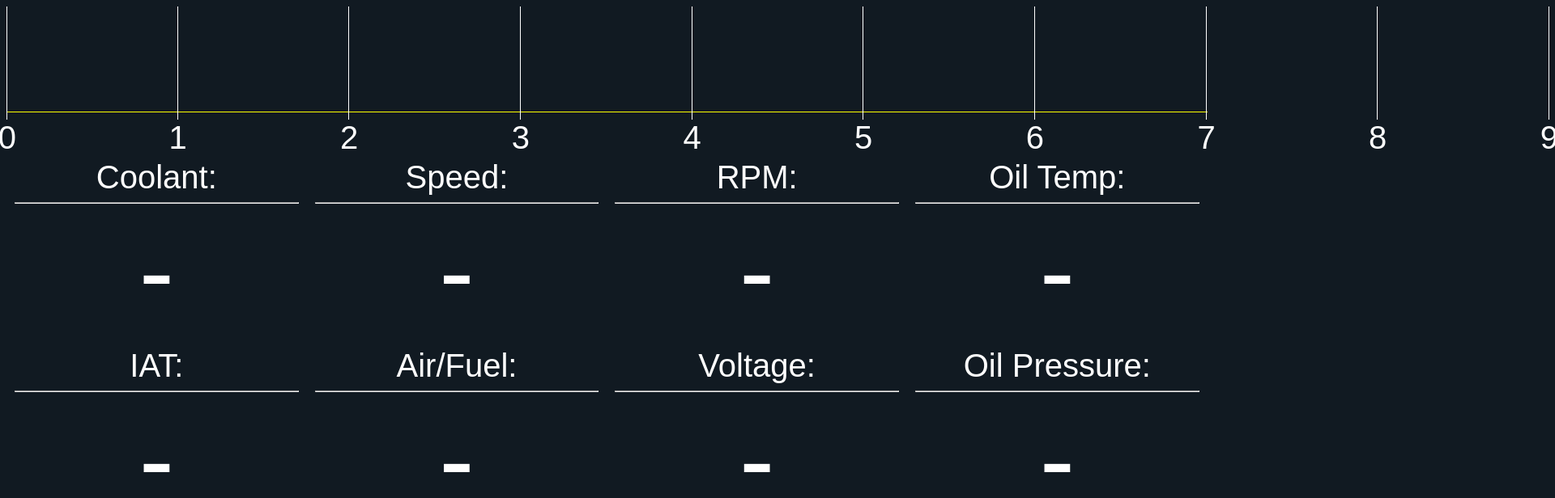
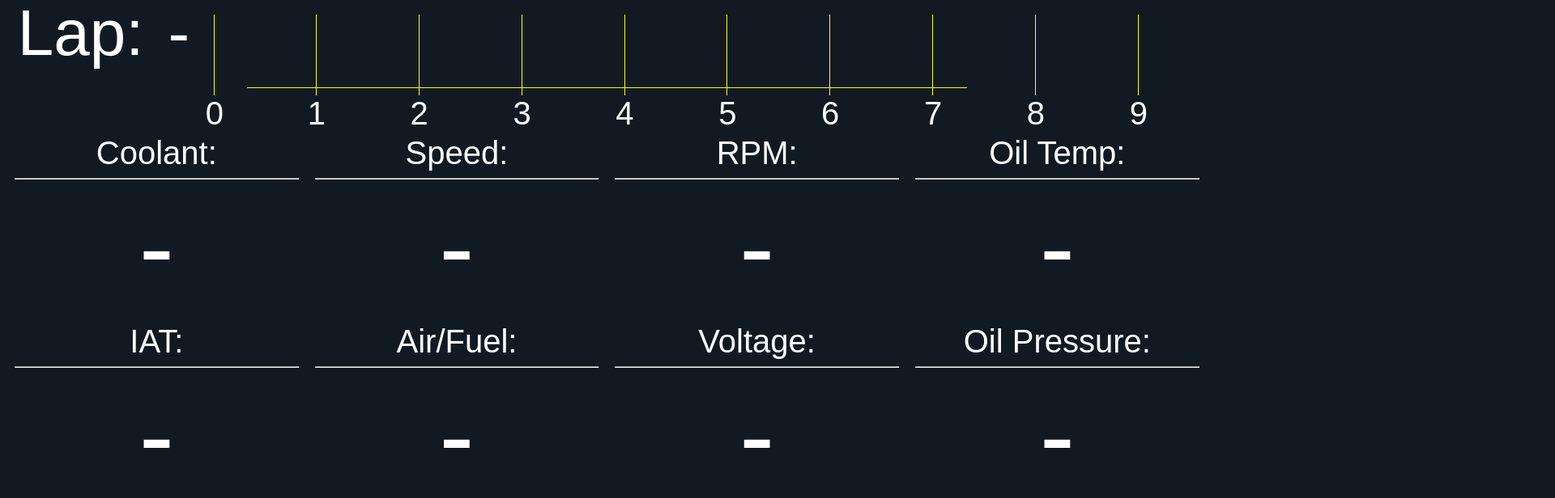
Before and after one commit to Afx31/wt-race-dash, a plain HTML site: page web/LapTimingDisplay/index.html in a window 1280 px wide. Shown: the top 616 px of the page at 81% size, 1920 px wide, since content can reach past the window. Drawn offline with Linux system fonts and the light colour scheme.

Commit message:
feat/lap-timing-ui-display

```diff
--- a/web/DataLoggingDisplay/index.js
+++ b/web/DataLoggingDisplay/index.js
@@ -31,6 +31,7 @@ document.addEventListener('DOMContentLoaded', () => {
   socket.onmessage = function(event) {
     const data = JSON.parse(event.data);
 
+    if (data.Type == 1) {
       rpmBar.style.width = ((data.Rpm / 9000) * 100) + '%';
       rpmNum.textContent = data.Rpm;
       speed.textContent = data.Speed;
@@ -44,5 +45,6 @@ document.addEventListener('DOMContentLoaded', () => {
       lambdaRatio.textContent = data.LambdaRatio;
       oilTemp.textContent = data.OilTemp;
       oilPressure.textContent = data.OilPressure;
+    }
   };
 });
--- a/web/LapTimingDisplay/index.css
+++ b/web/LapTimingDisplay/index.css
@@ -12,45 +12,50 @@ body {
   /* padding: 20px; */
 }
 /* ---------------------------------------------------------------- */
-.top-panel {
+.rpm-bar-panel {
   grid-column: 1 / -1;
   border-bottom: 0.5px solid yellow;
   position: relative;
   margin-bottom: 3rem;
+  width: 60%;
+  margin-left: 20%;
+  margin-right: 20%;
 }
-
 .rpm-bar {
   color: #fff!important;
   background-color: #4CAF50!important;
-  height: 130px; /* 160px pre thousands numbers */
-  width: 0;
+  height: 100px; /* 160px pre thousands numbers, then 130px beofre half size */
+  width: 0%;
+  /* transition: width 0.3s ease-out, background-color 0.3s ease-out; */
 }
-
-.top-panel-thousands-marks {
+.rpm-bar-thousands-marks {
   display: grid;
   grid-template-columns: repeat(9, 1fr);
   position: absolute;
-  min-width: 1905px;
-  width: 1905px;
+  min-width: 1142px; /* 1905px, then 952px for 25% */
+  width: 1142px; /* 1905px */
+  padding-top: 10px;
+  margin-left: 20%;
+  margin-right: 20%;
 }
-
-.grid-item {
-  border-right: .1px solid white;
+.rpm-bar-grid-item {
+  border-right: .1px solid yellow;
   box-sizing: border-box;
-  height: 140px; /* 170px pre thousands numbers */
+  height: 100px; /* 170px pre thousands numbers, then 140px before half size */
   width: 100%;
   position: relative;
 }
-.grid-item-zero {
+.rpm-bar-grid-item-zero {
   position: absolute;
   width: auto;
+  margin-top: 10px; /* This to match `.rpm-bar-thousands-marks {padding-top}`  */
 }
-.grid-item-p {
+.rpm-bar-grid-item-p {
   position: absolute;
   bottom: -45px;
   right: -12px;
 }
-.grid-item p {
+.rpm-bar-grid-item p {
   margin: 0;
   font-size: 40px;
 }
@@ -168,3 +173,39 @@ body {
   font-size: 300px;
   margin: 0;
 }
+
+.info-panel-lap {
+  /* border: 1px solid yellow; */
+  padding: 0px 0px 40px 0px;
+  margin: -150px 280px 20px 0px;
+  height: 68px;
+  width: 100px;
+  display: flex;
+  align-items: center;
+  justify-content: center;
+}
+
+.data-title-lap {
+  font-size: 80px;
+  margin-left: 140px;
+}
+.data-title-lap-count {
+  font-size: 80px;
+  margin-left: 30px;
+}
+
+/* .info-panel-datalogging {
+  border: 1px solid yellow;
+  padding: 0px 0px 40px 0px;
+  margin: -150px 1000px 0px 0px;
+  height: 68px;
+  width: 100px;
+  display: flex;
+  align-items: center;
+  justify-content: center;
+}
+
+.data-title-datalogging {
+  font-size: 40px;
+  margin: 0px;
+} */
--- a/web/LapTimingDisplay/index.html
+++ b/web/LapTimingDisplay/index.html
@@ -8,41 +8,49 @@
   <body>
     <script src="/LapTimingDisplay/index.js"></script>
     <div class="container">
-      <div class="top-panel">
+      <div class="rpm-bar-panel">
         <div id="rpmbar" class="rpm-bar"></div>
       </div>
-      <div class="top-panel-thousands-marks">
-        <div class="grid-item grid-item-zero">
-          <div class='grid-item-p'><p>0</p></div>
+      <div class="rpm-bar-thousands-marks">
+        <div class="rpm-bar-grid-item rpm-bar-grid-item-zero">
+          <div class='rpm-bar-grid-item-p'><p>0</p></div>
         </div>
-        <div class="grid-item">
-          <div class='grid-item-p'><p>1</p></div>
+        <div class="rpm-bar-grid-item">
+          <div class='rpm-bar-grid-item-p'><p>1</p></div>
         </div>
-        <div class="grid-item">
-          <div class='grid-item-p'><p>2</p></div>
+        <div class="rpm-bar-grid-item">
+          <div class='rpm-bar-grid-item-p'><p>2</p></div>
         </div>
-        <div class="grid-item">
-          <div class='grid-item-p'><p>3</p></div>
+        <div class="rpm-bar-grid-item">
+          <div class='rpm-bar-grid-item-p'><p>3</p></div>
         </div>
-        <div class="grid-item">
-          <div class='grid-item-p'><p>4</p></div>
+        <div class="rpm-bar-grid-item">
+          <div class='rpm-bar-grid-item-p'><p>4</p></div>
         </div>
-        <div class="grid-item">
-          <div class='grid-item-p'><p>5</p></div>
+        <div class="rpm-bar-grid-item">
+          <div class='rpm-bar-grid-item-p'><p>5</p></div>
         </div>
-        <div class="grid-item">
-          <div class='grid-item-p'><p>6</p></div>
+        <div class="rpm-bar-grid-item">
+          <div class='rpm-bar-grid-item-p'><p>6</p></div>
         </div>
-        <div class="grid-item">
-          <div class='grid-item-p'><p>7</p></div>
+        <div class="rpm-bar-grid-item">
+          <div class='rpm-bar-grid-item-p'><p>7</p></div>
         </div>
-        <div class="grid-item">
-          <div class='grid-item-p'><p>8</p></div>
+        <div class="rpm-bar-grid-item">
+          <div class='rpm-bar-grid-item-p'><p>8</p></div>
         </div>
-        <div class="grid-item">
-          <div class='grid-item-p'><p>9</p></div>
+        <div class="rpm-bar-grid-item">
+          <div class='rpm-bar-grid-item-p'><p>9</p></div>
         </div>
       </div>
+
+      <div id="lap-alert" class="info-panel-lap">
+        <p class="data-title-lap">Lap:</p><p id='lapCount' class='data-title-lap-count'>-</p>
+      </div>
+
+      <!-- <div id="datalogging-alert" class="info-panel-datalogging">
+        <p class="data-title-datalogging">Datalogging</p>
+      </div> -->
 
       <div class="middle-panel">
         <!-- Top Row -->
--- a/web/LapTimingDisplay/index.js
+++ b/web/LapTimingDisplay/index.js
@@ -26,6 +26,7 @@ document.addEventListener('DOMContentLoaded', () => {
   var oilTemp = document.getElementById('oilTemp');
   var oilPressure = document.getElementById('oilPressure');
 
+  var lapCount = document.getElementById('lapCount')
   var currentLap = document.getElementById('currentLapTime');
   var previousLap = document.getElementById('previousLapTime');
   var bestLap = document.getElementById('bestLapTime');
@@ -37,11 +38,8 @@ document.addEventListener('DOMContentLoaded', () => {
     switch (data.Type) {
       case 1:
         // RPM progressive bar
-        rpmBar.style.setProperty('max-width', '1920px', 'important');
-        var rpmbarPercentage = (data.Rpm / 9000) * 100;
-
+        rpmBar.style.width = ((data.Rpm / 9000) * 100) + '%';
         tpsBar.style.height = data.Tps + '%';
-        rpmBar.style.width = `${rpmbarPercentage}%`;
         rpmNum.textContent = data.Rpm;
         speed.textContent = data.Speed;
         gear.textContent = data.Gear;
@@ -72,6 +70,7 @@ document.addEventListener('DOMContentLoaded', () => {
         var pbLapSeconds = (Math.floor((data.PbLapTime % 60000) / 1000)).toString().padStart(2, '0');
         var pbLapMilliseconds = (data.PbLapTime % 1000).toString().padStart(3, '0');
 
+        lapCount.textContent = data.LapCount;
         previousLap.textContent = `${previousLapMinutes}:${previousLapSeconds}.${previousLapMilliseconds}`;
         bestLap.textContent = `${bestLapMinutes}:${bestLapSeconds}.${bestLapMilliseconds}`;
         pbLap.textContent = `${pbLapMinutes}:${pbLapSeconds}.${pbLapMilliseconds}`;
--- a/web/ShiftLightDisplay/index.css
+++ b/web/ShiftLightDisplay/index.css
@@ -39,7 +39,6 @@ body {
   width: 0%;
   /* transition: width 0.3s ease-out, background-color 0.3s ease-out; */
 }
-/* ---------------------------------------------------------------- */
 .rpm-bar-thousands-marks {
   display: grid;
   grid-template-columns: repeat(9, 1fr);
--- a/web/ShiftLightDisplay/index.js
+++ b/web/ShiftLightDisplay/index.js
@@ -82,6 +82,7 @@ document.addEventListener('DOMContentLoaded', () => {
     const data = JSON.parse(event.data);
     const rpm = data.Rpm;
 
+    if (data.Type == 1) {
       if (rpm < shiftLightRange1) { shiftLight1.style.setProperty('background-color', ''); }
       if (rpm >= shiftLightRange1) { shiftLight1.style.setProperty('background-color', 'blue'); }
 
@@ -119,6 +120,7 @@ document.addEventListener('DOMContentLoaded', () => {
       lambdaRatio.textContent = data.LambdaRatio;
       oilTemp.textContent = data.OilTemp;
       oilPressure.textContent = data.OilPressure;
+    }
   };
 
   // requestAnimationFrame(animateRpmBar);
```
Also changed, not shown: web/index.js (+7 -3 lines). Lines whose indentation alone changed are shown as unchanged.
